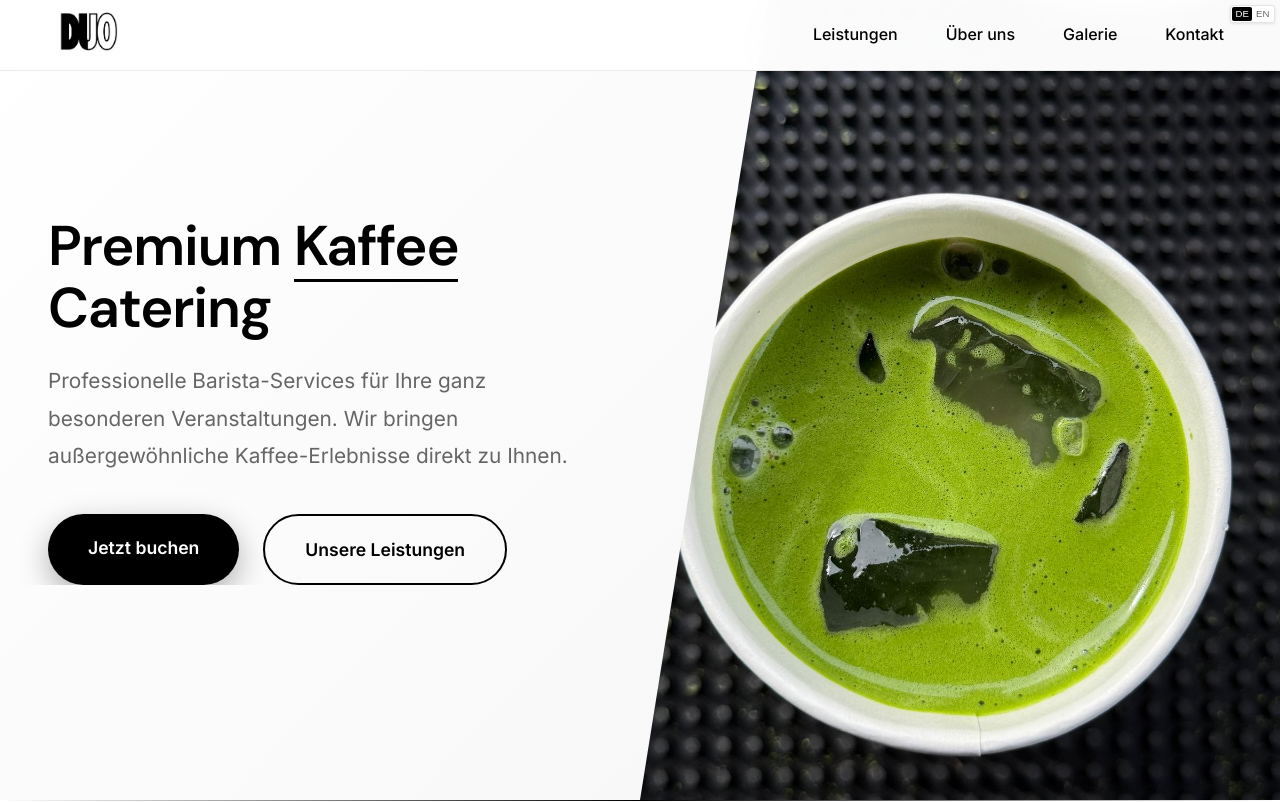
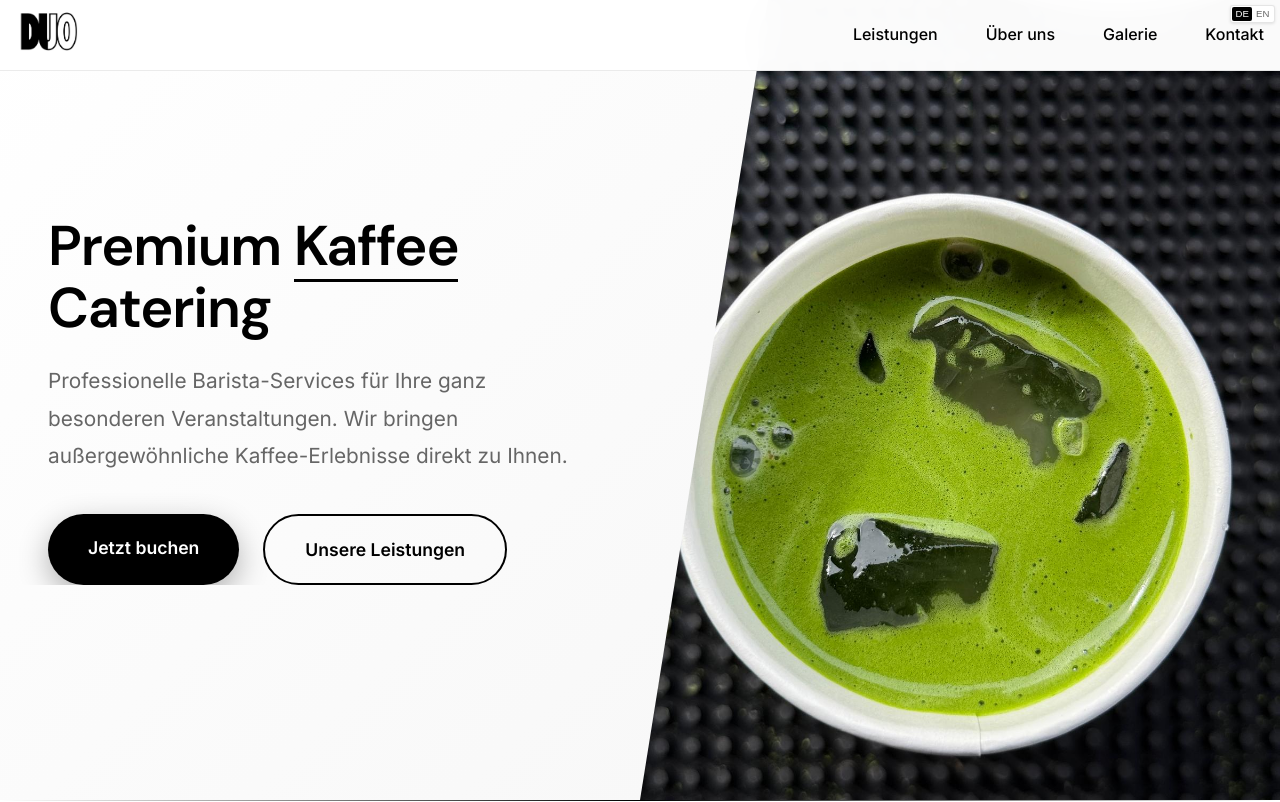
Before and after one commit to wassilisalexopoulos-sys/duo, a plain HTML site: page index.html in a window 1280 px wide. Shown: the top 802 px of the page. Drawn offline with Linux system fonts and the light colour scheme.

Commit message:
Fix logo alignment with hero text on desktop
- Updated nav-container max-width from 1200px to 1400px to match hero-content
- Updated nav-container padding from 2rem to 3rem to match hero-content
- Ensures perfect alignment between logo and hero text on desktop
- Maintains consistent layout structure across navigation and hero sections

```diff
--- a/index.html
+++ b/index.html
@@ -121,12 +121,12 @@
         }
 
         .nav-container {
-            max-width: 1200px;
+            max-width: 1400px;
             margin: 0 auto;
             display: flex;
             justify-content: space-between;
             align-items: center;
-            padding: 0 2rem;
+            padding: 0 3rem;
             height: 70px;
         }
 
```
